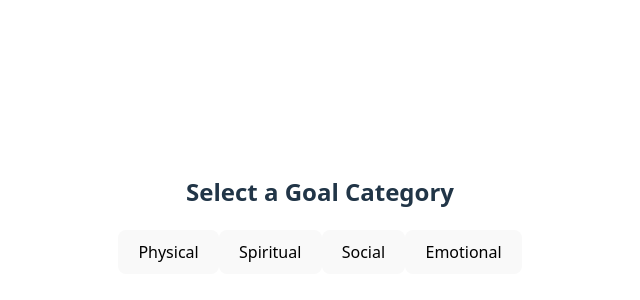
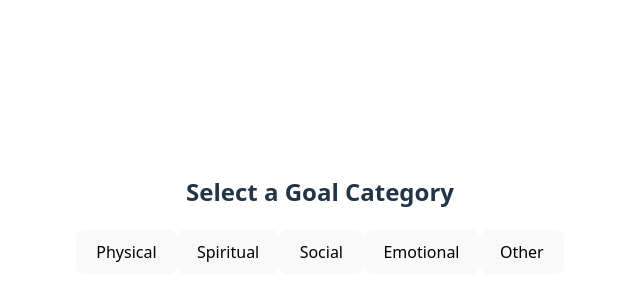
Before and after one commit to phatch21/Group_Project_Scrum, a React (Vite) app in the folder frontend/: page / in a window 1280 px wide. Shown: the part 186-486 px from the top of the page, without its empty margins (320-960 px from the left). Built offline with nearby package versions, Linux system fonts and the light colour scheme.

Commit message:
added another category

```diff
--- a/frontend/src/GoalInput.tsx
+++ b/frontend/src/GoalInput.tsx
@@ -4,7 +4,13 @@ const GoalInput = () => {
   const [category, setCategory] = useState("");
   const [goal, setGoal] = useState("");
   const [submitted, setSubmitted] = useState(false);
-  const predefinedCategories = ["Physical", "Spiritual", "Social", "Emotional"];
+  const predefinedCategories = [
+    "Physical",
+    "Spiritual",
+    "Social",
+    "Emotional",
+    "Other",
+  ];
 
   const handleCategorySelect = (
     selectedCategory: React.SetStateAction<string>
```
